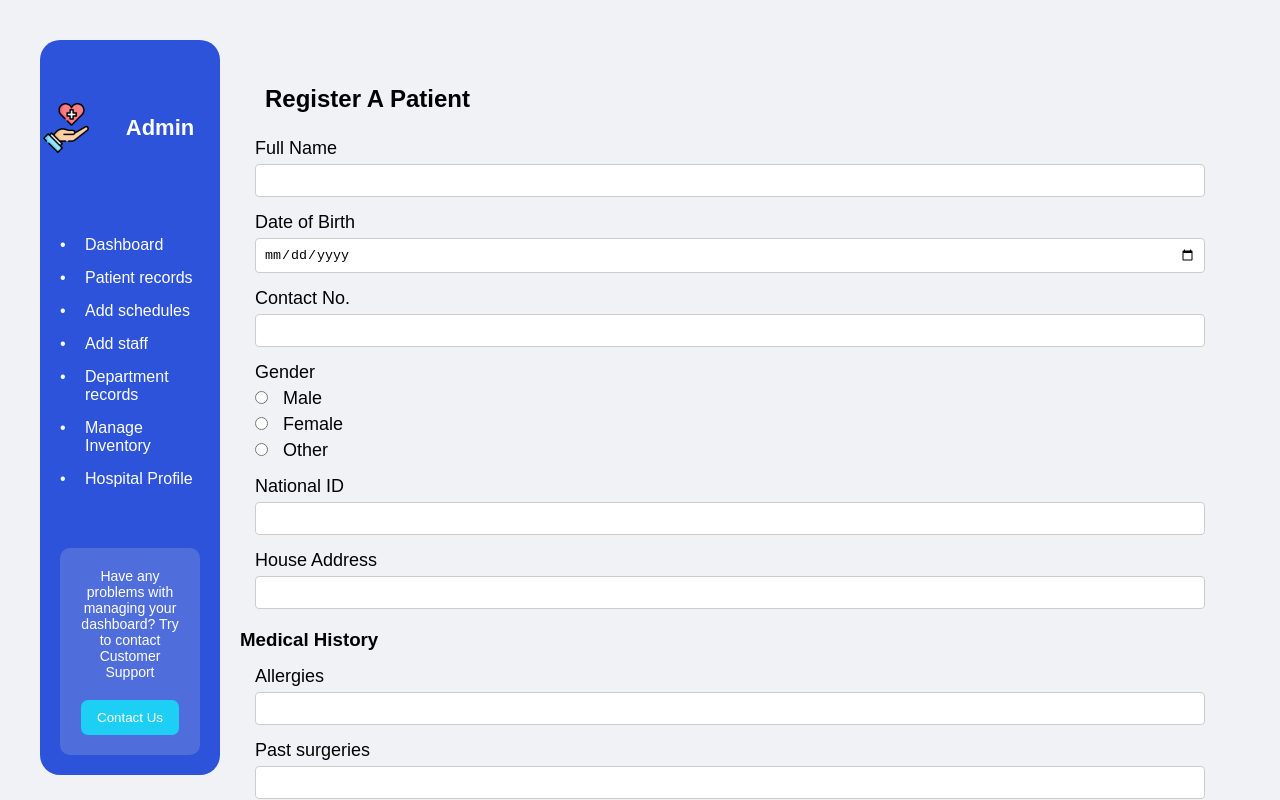
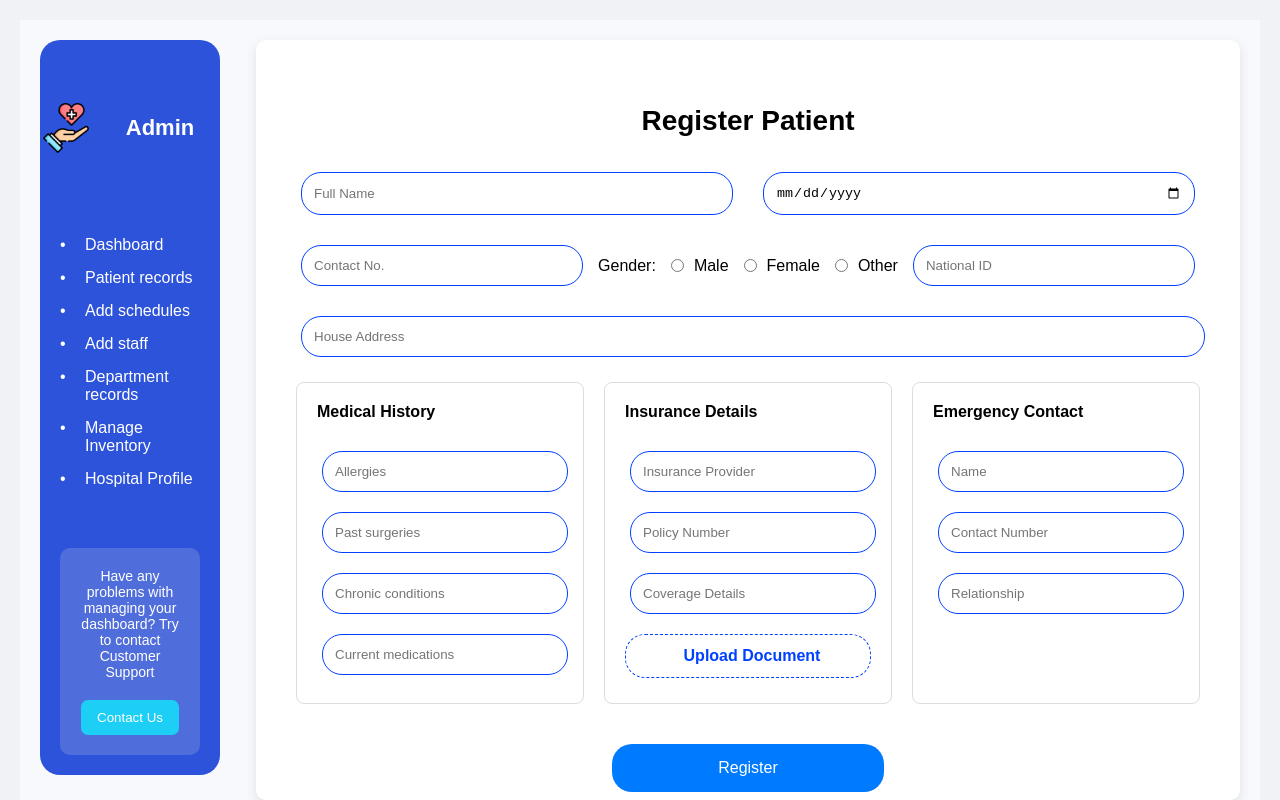
Before and after one commit to Hogwarts-Hackademy/Frontend-hospital, a React (Create React App) app: page /register-patient in a window 1280 px wide. Built offline with nearby package versions, Linux system fonts and the light colour scheme.

Commit message:
patient registration page completed

```diff
--- a/src/pages/registerPatient/registerPatient.css
+++ b/src/pages/registerPatient/registerPatient.css
@@ -1,56 +1,125 @@
 .register-container {
     display: flex;
+    flex-direction: row;
     height: 100vh;
+    width: 100%;
+    background-color: #f8f9fc;
 }
 
-.contact-support {
-	margin-top: 30px;
+.register-card {
+    width: 1400px;
+    height: auto;
+    background-color: #ffffff;
+    border-radius: 10px;
+    padding: 40px;
+    box-shadow: 0px 4px 12px rgba(0, 0, 0, 0.1);
+    display: flex;
+    flex-direction: column;
+    margin-left: 3%;
 }
 
-.contact-support button {
-	background-color: #2f74c0;
-	border: none;
-	color: white;
-	padding: 10px 20px;
-	cursor: pointer;
+.form-title {
+    font-size: 28px;
+    font-weight: bold;
+    text-align: center;
+    margin-bottom: 30px;
 }
 
-.form-container {
+.patient-form {
+    display: flex;
+    flex-direction: column;
+    gap: 20px;
+    width: 100%;
+}
+
+.input-group-first {
+    display: flex;
+    justify-content: space-between;
+    gap: 20px;
+}
+
+.gender-group {
+    display: flex;
+    align-items: center;
+    gap: 10px;
     flex: 1;
+}
+
+.full-width-input {
+    width: 100%;
+    padding: 12px;
+    border: 1px solid #ccc;
+    border-radius: 5px;
+}
+
+.section-group {
+    display: flex;
+    justify-content: space-between;
+    gap: 20px;
+}
+
+.section {
+    width: 33%;
+    display: flex;
+    flex-direction: column;
+    gap: 10px;
+    border: 1px solid #ddd;
+    border-radius: 8px;
     padding: 20px;
 }
 
-.form-group {
+.section h3 {
     margin-bottom: 15px;
+    font-size: 16px;
 }
 
-.form-group label {
-	display: block;
-	margin-bottom: 5px;
+.submit-btn {
+    width: 30%;
+    background-color: #007bff;
+    color: white;
+    padding: 15px;
+    border: none;
+    border-radius: 20px;
+    cursor: pointer;
+    font-size: 16px;
+    margin-top: 20px;
+    align-self: center;
 }
 
-.form-group input[type="text"],
-.form-group input[type="date"],
-.form-group input[type="file"],
-.form-group textarea {
-	width: 100%;
-	padding: 8px;
-	border: 1px solid #ccc;
-	border-radius: 4px;
+.submit-btn:hover {
+    background-color: #0056b3;
 }
 
-.form-group input[type="radio"] {
-	margin-right: 10px;
+input[type="text"], input[type="date"] {
+    width: 100%;
+    padding: 12px;
+    border: 1px solid rgb(0, 64, 255);
+    border-radius: 20px;
+    box-sizing: border-box;
+    margin: 5px;
 }
 
-.form-section {
-	margin-top: 20px;
+input[type="radio"] {
+    margin-left: 5px;
 }
 
-.register-btn {
-	background-color: #2f74c0;
-	color: white;
-	border: none;
-	padding: 10px 20px;
+.custom-file-upload {
+    display: flex;
+    align-items: center;
+    justify-content: center;
+    padding: 12px;
+    border: 1px dashed rgb(0, 64, 255);
+    border-radius: 20px;
+    color: rgb(0, 64, 255);
     cursor: pointer;
+    font-weight: bold;
+    margin: 5px 0;
 }
+
+.custom-file-upload:hover {
+    background-color: rgba(0, 64, 255, 0.1);
+}
+
+.custom-file-upload i {
+    margin-right: 8px;
+}
--- a/src/pages/registerPatient/registerPatient.jsx
+++ b/src/pages/registerPatient/registerPatient.jsx
@@ -1,96 +1,72 @@
-import React from 'react';
+import React, { useRef } from 'react';
 import Sidebar from '../../Components/Sidebar';
 import './registerPatient.css';
 
 const RegisterPatient = () => {
+    const fileInputRef = useRef(null);
+
+    const handleFileClick = () => {
+        fileInputRef.current.click();
+    };
+
     return (
         <div className="register-container">
             <Sidebar />
-            <div className="form-container">
-                <h2>Register A Patient</h2>
-                <form>
-                    <div className="form-group">
-                        <label>Full Name</label>
-                        <input type="text" />
+            <div className="register-card">
+                <h2 className="form-title">Register Patient</h2>
+                <form className="patient-form">
+                    <div className="input-group-first">
+                        <input type="text" placeholder="Full Name" />
+                        <input type="date" placeholder="Date of Birth" />
                     </div>
-                    <div className="form-group">
-                        <label>Date of Birth</label>
-                        <input type="date" />
+                    <div className="gender-group">
+                        <input type="text" placeholder="Contact No." />
+                        <div className="gender-group">
+                            <label>Gender:</label>
+                            <input type="radio" name="gender" value="Male" /> Male
+                            <input type="radio" name="gender" value="Female" /> Female
+                            <input type="radio" name="gender" value="Other" /> Other
+                        </div>
+                        <input type="text" placeholder="National ID" />
                     </div>
-                    <div className="form-group">
-                        <label>Contact No.</label>
-                        <input type="text" />
-                    </div>
-                    <div className="form-group">
-                        <label>Gender</label>
-                        <div>
-                            <label><input type="radio" name="gender" value="male" /> Male</label>
-                            <label><input type="radio" name="gender" value="female" /> Female</label>
-                            <label><input type="radio" name="gender" value="other" /> Other</label>
+                    <input type="text" placeholder="House Address" className="full-width-input" />
+
+                    <div className="section-group">
+                        <div className="section medical-history">
+                            <h3>Medical History</h3>
+                            <input type="text" placeholder="Allergies" />
+                            <input type="text" placeholder="Past surgeries" />
+                            <input type="text" placeholder="Chronic conditions" />
+                            <input type="text" placeholder="Current medications" />
+                        </div>
+
+                        <div className="section insurance-details">
+                            <h3>Insurance Details</h3>
+                            <input type="text" placeholder="Insurance Provider" />
+                            <input type="text" placeholder="Policy Number" />
+                            <input type="text" placeholder="Coverage Details" />
+
+                            {/* Custom File Upload Button */}
+                            <div className="custom-file-upload" onClick={handleFileClick}>
+                                <i className="fas fa-upload"></i> Upload Document
+                            </div>
+                            <input
+                                type="file"
+                                ref={fileInputRef}
+                                style={{ display: 'none' }}
+                                placeholder="Upload Document"
+                            />
+                        </div>
+
+                        <div className="section emergency-contact">
+                            <h3>Emergency Contact</h3>
+                            <input type="text" placeholder="Name" />
+                            <input type="text" placeholder="Contact Number" />
+                            <input type="text" placeholder="Relationship" />
                         </div>
                     </div>
-                    <div className="form-group">
-                        <label>National ID</label>
-                        <input type="text" />
-                    </div>
-                    <div className="form-group">
-                        <label>House Address</label>
-                        <input type="text" />
-                    </div>
-                    <div className="form-section">
-                        <h3>Medical History</h3>
-                        <div className="form-group">
-                            <label>Allergies</label>
-                            <input type="text" />
-                        </div>
-                        <div className="form-group">
-                            <label>Past surgeries</label>
-                            <input type="text" />
-                        </div>
-                        <div className="form-group">
-                            <label>Chronic conditions</label>
-                            <input type="text" />
-                        </div>
-                        <div className="form-group">
-                            <label>Current medications</label>
-                            <input type="text" />
-                        </div>
-                    </div>
-                    <div className="form-section">
-                        <h3>Insurance Details</h3>
-                        <div className="form-group">
-                            <label>Insurance Provider</label>
-                            <input type="text" />
-                        </div>
-                        <div className="form-group">
-                            <label>Policy Number</label>
-                            <input type="text" />
-                        </div>
-                        <div className="form-group">
-                            <label>Coverage Details</label>
-                            <input type="text" />
-                        </div>
-                        <div className="form-group">
-                            <label>Upload Document</label>
-                            <input type="file" />
-                        </div>
-                    </div>
-                    <div className="form-section">
-                        <h3>Emergency Contact</h3>
-                        <div className="form-group">
-                            <label>Name</label>
-                            <input type="text" />
-                        </div>
-                        <div className="form-group">
-                            <label>Contact Number</label>
-                            <input type="text" />
-                        </div>
-                        <div className="form-group">
-                            <label>Relationship</label>
-                            <input type="text" />
-                        </div>
-                    </div>
-                    <button type="submit" className="register-btn">Register</button>
+
+                    <button type="submit" className="submit-btn">Register</button>
                 </form>
             </div>
         </div>
```
Lines whose indentation alone changed are shown as unchanged.
